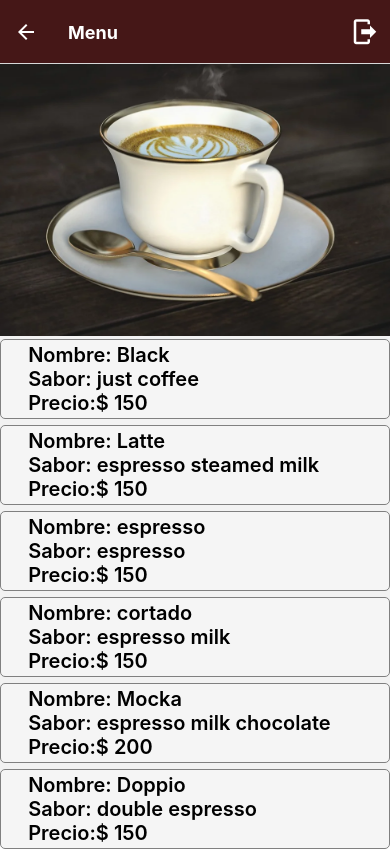
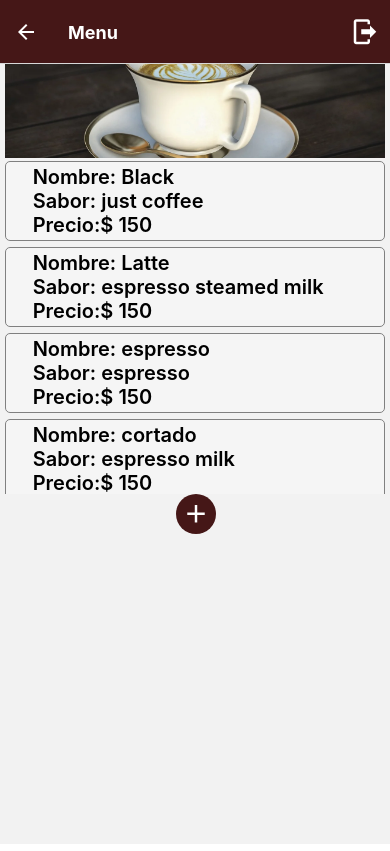
Before and after one commit to cristianmoto/Coffe-shop, a React Native app: screen /Menu in a window 390 px wide. Shown: the top 851 px of the page. Built offline with nearby package versions, Linux system fonts and the light colour scheme.

Commit message:
flatlist agregada

```diff
--- a/package.json
+++ b/package.json
@@ -19,6 +19,7 @@
     "firebase": "^9.21.0",
     "react": "18.2.0",
     "react-native": "0.71.8",
+    "react-native-gesture-handler": "^2.10.1",
     "react-native-paper": "^5.8.0",
     "react-native-safe-area-context": "4.5.0",
     "react-native-screens": "~3.20.0",
--- a/src/screens/MenuScreen.js
+++ b/src/screens/MenuScreen.js
@@ -1,44 +1,60 @@
-import { StyleSheet, TouchableOpacity, View, FlatList, Image } from 'react-native'
-import React from 'react'
-import data from '../data/data';
-import Items from '../components/Items';
-import { createMaterialTopTabNavigator } from '@react-navigation/material-top-tabs';
+import { StyleSheet,Button,  TouchableOpacity, Text, View,  FlatList,  Image,} from "react-native";
+import React from "react";
+import data from "../data/data";
+import Items from "../components/Items";
+import { useState } from "react";
+import MaterialCommunityIcons from 'react-native-vector-icons/MaterialCommunityIcons';
 
-const Tab = createMaterialTopTabNavigator();
-
-function MyTabs() {
-  return (
-    <Tab.Navigator>
-      <Tab.Screen name="Home" component={HomeScreen} />
-      <Tab.Screen name="Settings" component={SettingsScreen} />
-    </Tab.Navigator>
-  );
-}
 
 const MenuScreen = () => {
+  const [visibleItems, setVisibleItems] = useState(5);
+  const [myData, setMyData] = useState(data.slice(0, visibleItems));
+
+  const cargarMasElementos = () => {
+    setVisibleItems(prevVisibleItems => prevVisibleItems + 5);
+    setMyData(data.slice(0, visibleItems + 5));
+  };
+
   return (
- <View>
-    <Image style={styles.image} source={require("../screens/img/coffee.webp")} />
+    <View style={styles.container} >
+    <Image
+      style={styles.image}
+      source={require("../screens/img/coffee.webp")}
+    />
+      <FlatList
+        data={myData}
+        renderItem={({ item: props }) => <Items {...props} />}
+          keyExtractor={(Items, index) => index.toString()}
+      />
+
+      <TouchableOpacity onPress={cargarMasElementos} style={styles.button}>
+                        <MaterialCommunityIcons name="plus" color={"#fff"} size={30} />
+              </TouchableOpacity>
+    </View>
+  );
 
 
-  <FlatList
+}
+export default MenuScreen;
 
-       data={data}
-       renderItem={({item:props})=>(
-           <Items {...props}/>
-       )}
-       />
-
-        </View>
-   );
-}
-
-export default MenuScreen
 
 const styles = StyleSheet.create({
   image: {
-    width:'100%',
-    height:'20%',
+    width: "100%",
+    height: "20%",
+  },
+  container: {
+    marginBottom: 30,
+    marginHorizontal:5,
 
   },
+button:{
+  width: 40,
+  height: 40,
+  backgroundColor:"#451717",
+  alignItems: 'center',
+  justifyContent: 'center',
+  marginLeft:"45%",
+  borderRadius:25,
+}
 })
```
Also changed, not shown: 1 other file (tests, documents, lock files or other folders).
